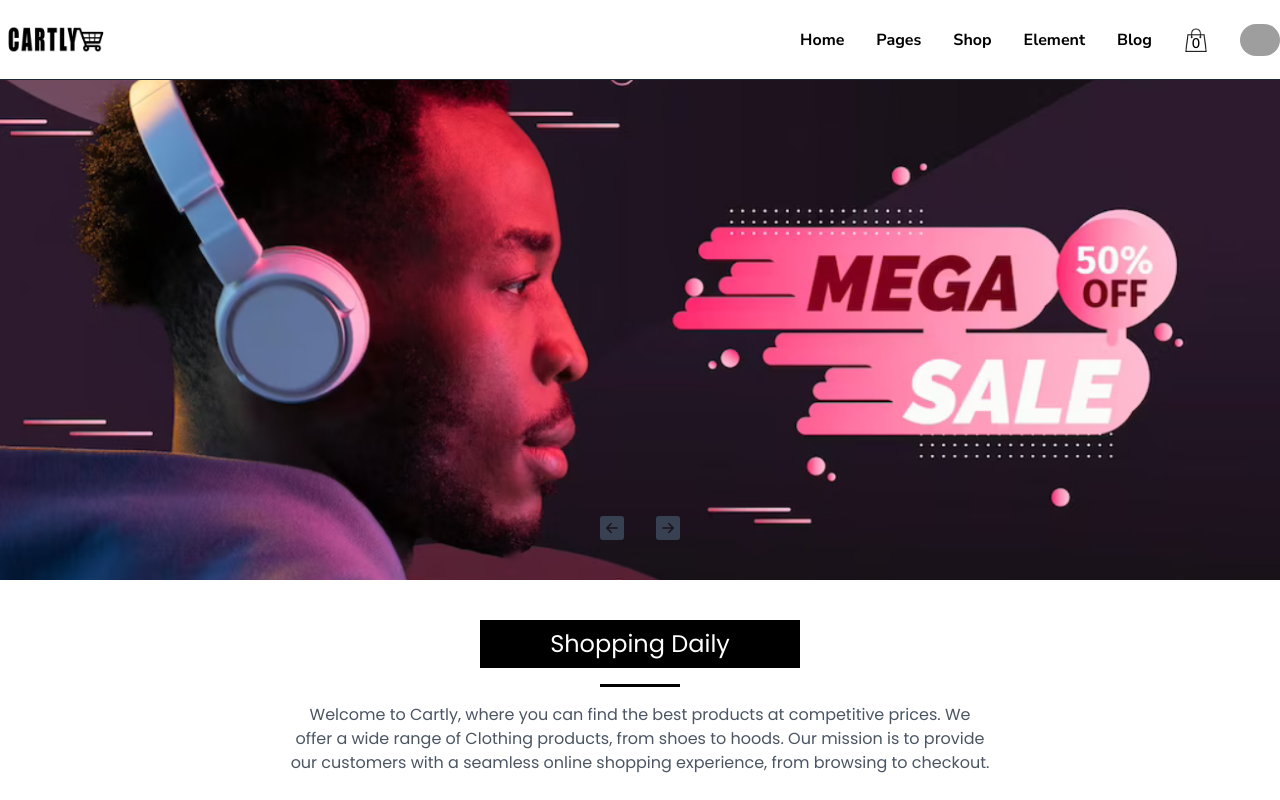
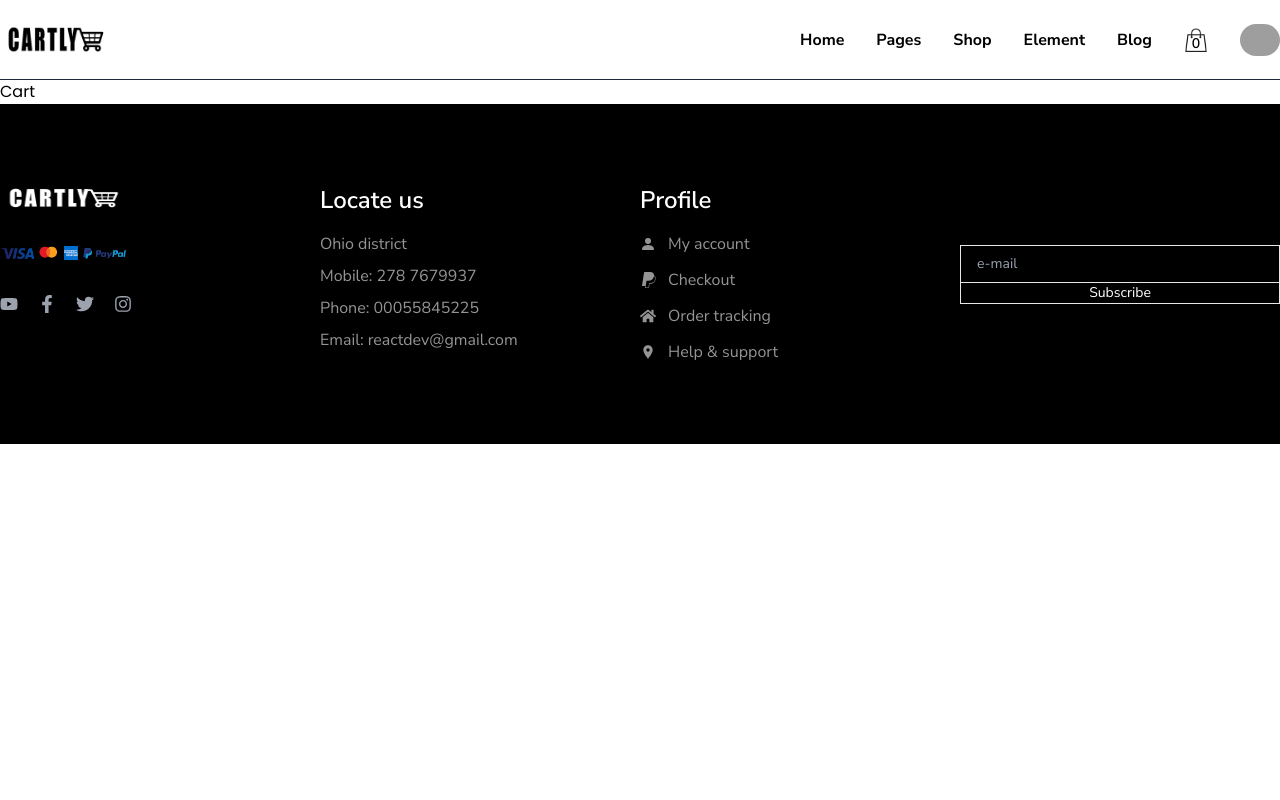
Before and after one commit to leinyuy/Ecommerce, a React (Create React App) app in the folder dre-commerce/: page /cart in a window 1280 px wide. Shown: the top 800 px of the page. Built offline with nearby package versions, Linux system fonts and the light colour scheme; grey boxes are pictures that could not be loaded.

Commit message:
setting up react router dom

```diff
--- a/dre-commerce/package.json
+++ b/dre-commerce/package.json
@@ -9,6 +9,7 @@
     "react": "^18.2.0",
     "react-dom": "^18.2.0",
     "react-icons": "^4.8.0",
+    "react-router-dom": "^6.11.1",
     "react-scripts": "5.0.1",
     "web-vitals": "^2.1.4"
   },
--- a/dre-commerce/src/App.js
+++ b/dre-commerce/src/App.js
@@ -2,14 +2,47 @@ import React from "react";
 import Home from "./pages/Home";
 import Header from "./components/Header";
 import Footer from "./components/Footer";
+import Cart from "./pages/Cart";
+import {
+  createBrowserRouter,
+  Outlet,
+  RouterProvider,
+  ScrollRestoration,
+} from 'react-router-dom';
+
+
+const Layout = () => {
+  return (
+    <div>
+      <Header />
+      <Outlet />
+      <Footer />
+    </div>
+  )
+};
+
+const router = createBrowserRouter([
+  {
+    path: "/",
+    element: <Layout />,
+    children: [
+      {
+        path: "/",
+        element: <Home/>,
+      },
+      {
+        path: "/cart",
+        element: <Cart/>,
+      }
+    ]
+  }
+])
 
 
 function App() {
   return (
     <div className = "font-bodyFont">
-      <Header />
-      <Home />
-      <Footer/>
+      <RouterProvider router={ router } />
     </div>
   );
 }
--- /dev/null
+++ b/dre-commerce/src/pages/Cart.js
@@ -0,0 +1,11 @@
+import React from 'react'
+
+const Cart = () => {
+  return (
+    <div>
+      Cart
+    </div>
+  )
+}
+
+export default Cart
```
Also changed, not shown: 1 other file (tests, documents, lock files or other folders).
